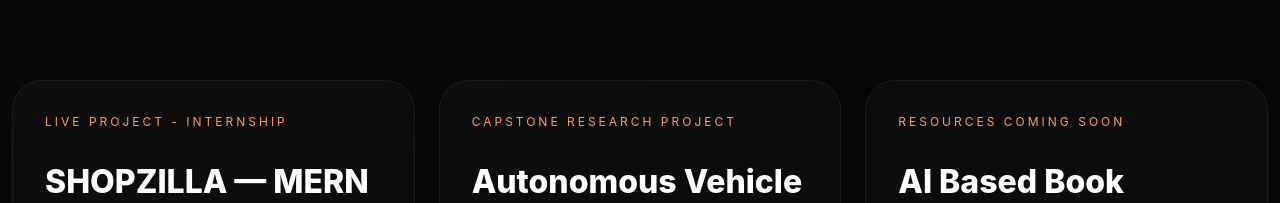
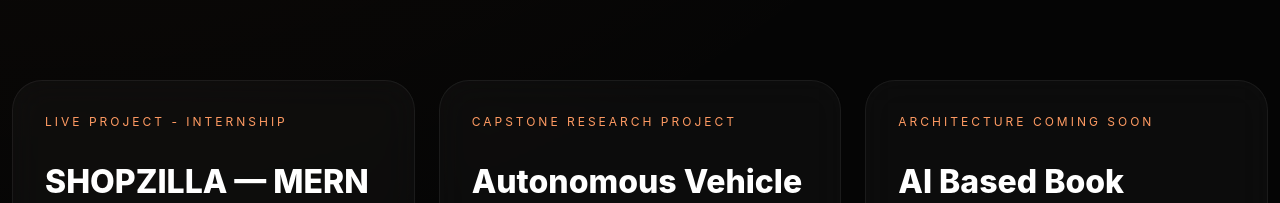
Before and after one commit to pranavkrishna31/pranav-portfolio, a React (Vite) app: page / in a window 1280 px wide. Shown: the part 1024-1227 px from the top of the page. Built offline with nearby package versions, Linux system fonts and the light colour scheme.

Commit message:
updated portfolio with AIBDP live and github link

```diff
--- a/src/App.jsx
+++ b/src/App.jsx
@@ -43,13 +43,13 @@
     desc:
       "Analytics and machine learning based recommendation and demand prediction platform using ranking systems and evaluation metrics.",
 
-    status: "Resources Coming Soon",
+    status: "Architecture Coming Soon",
 
-    live: "#",
+    live: "https://pageforge-bdp.onrender.com",
 
     architecture: "#",
 
-    github: "#",
+    github: "https://github.com/pranavkrishna31/PageForge-BDP.git",
 
     liveBadge: false,
   },
```
